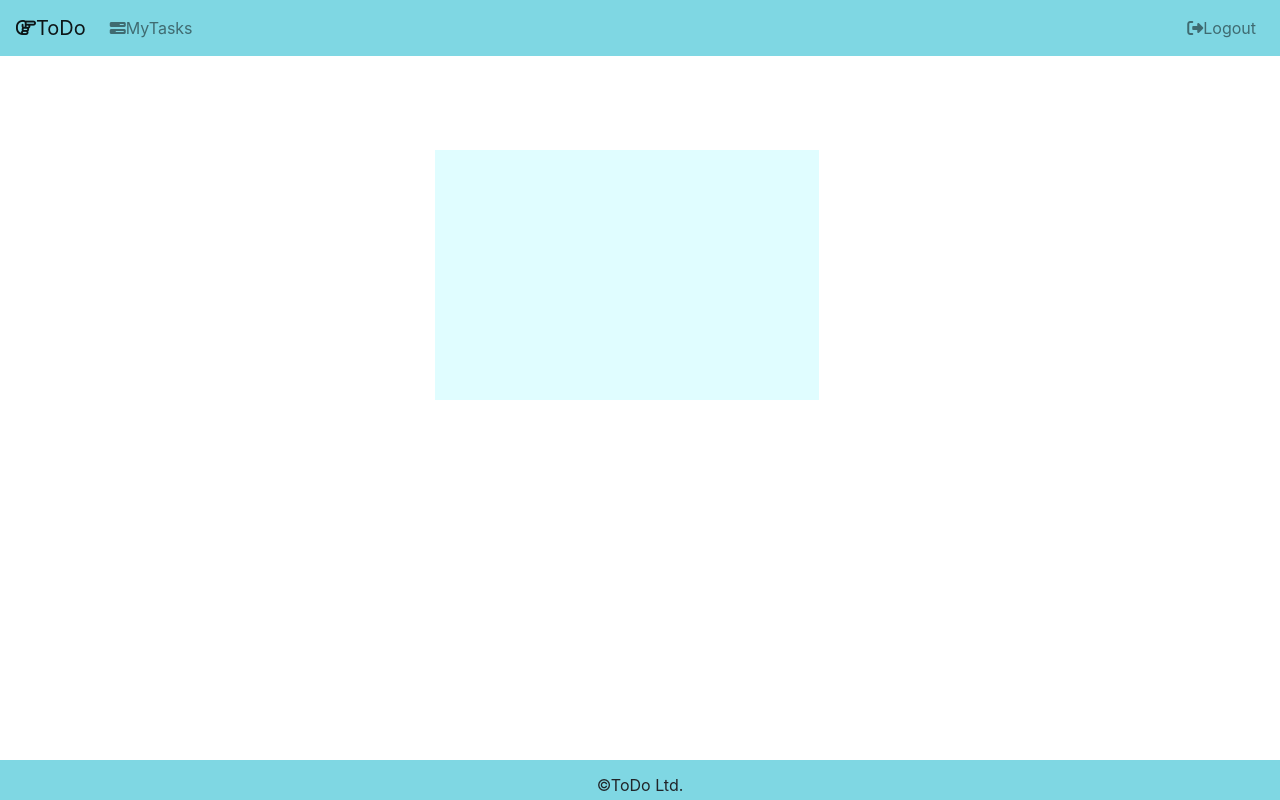
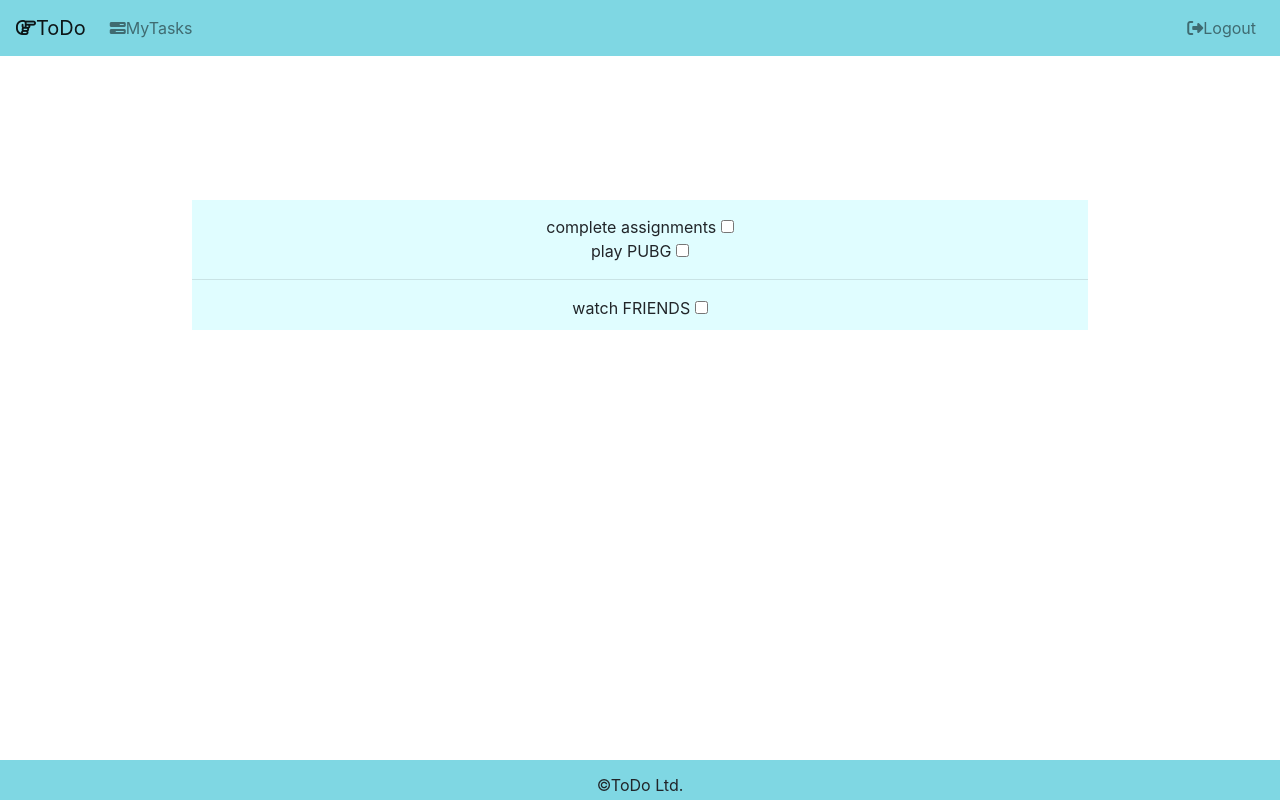
Before and after one commit to deepakbeatz/ToDo, a React (Create React App) app: page / in a window 1280 px wide. Built offline with nearby package versions, Linux system fonts and the light colour scheme.

Commit message:
initial commit

```diff
--- a/src/Components/Main.js
+++ b/src/Components/Main.js
@@ -7,7 +7,10 @@ class main extends Component{
 
         return(
             <div class="taskboard">
-
+               <span>complete assignments <input type="checkbox"></input><br/></span>
+               <span>play PUBG <input type="checkbox"></input><br/></span>
+               <hr/>
+               <span>watch FRIENDS <input type="checkbox"></input><br/></span>
             </div>
         )
     }
--- a/src/Components/main.css
+++ b/src/Components/main.css
@@ -1,12 +1,13 @@
 .taskboard{
     position: absolute;
-    width:30%;
-    min-width: 200px;
     text-align: center;
-    height:250px;
-    left:34%;
-    top:150px;
+    top:200px;
+    width:70%;
+    left:15%;
+    right:15%;
     background-color: rgba(151, 248, 255, 0.295);
+    padding-top:15px;
+    padding-bottom: 10px;
 }
 
 @media only screen and (max-device-width: 480px) {
```
